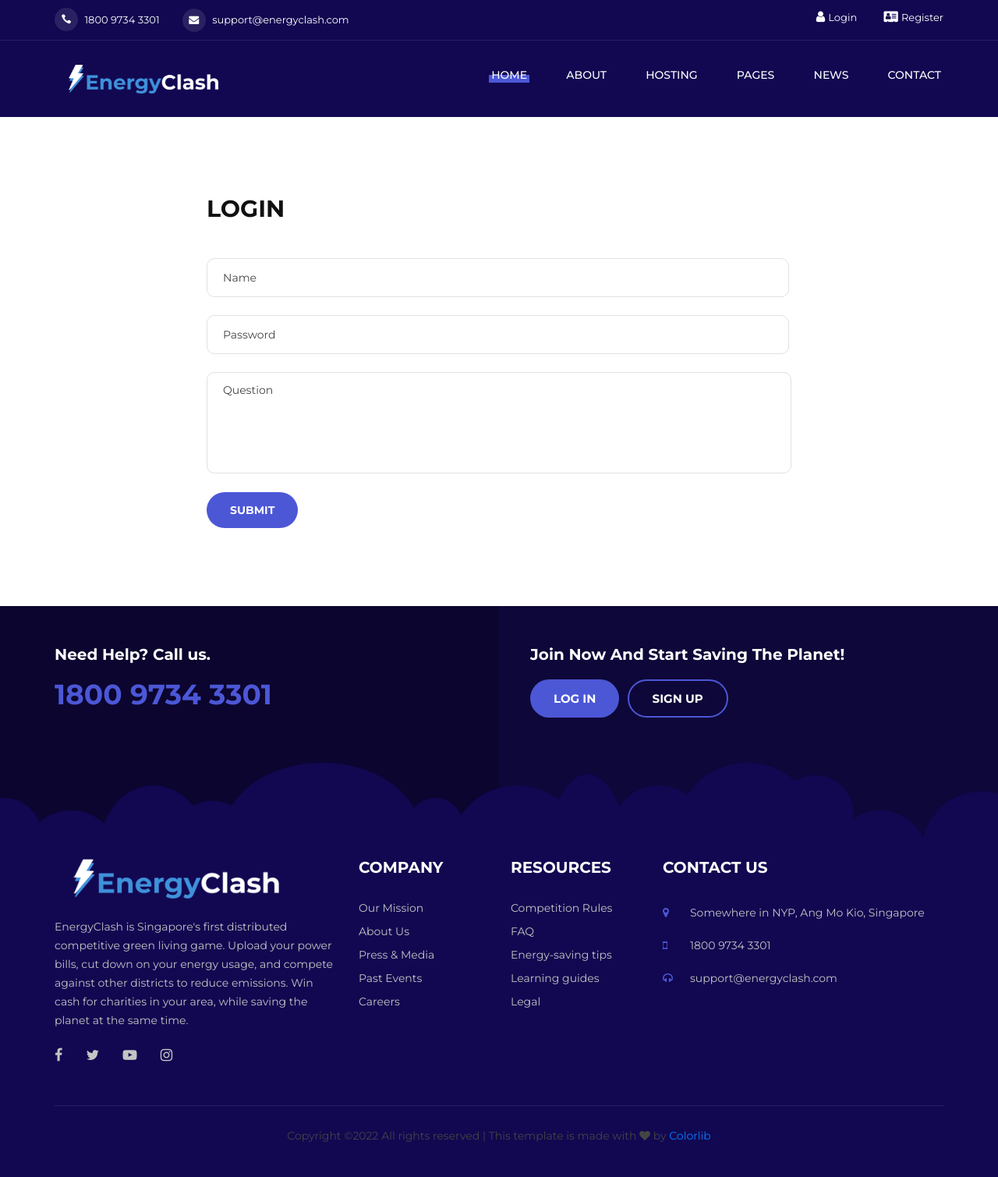
After one commit to adoreblvnk/EnergyClash, a Flask app: page /login in a window 1280 px wide. The commit adds this page. Shown: the whole page at 78% size. Run offline with Flask 2, Linux system fonts and the light colour scheme; some libraries are stand-ins or nearby versions.

Commit message:
feat: login html

```diff
--- a/app.py
+++ b/app.py
@@ -37,6 +37,9 @@ def contact():
     return render_template("contact.html")
 
 # add routes here
+@app.route("/login", methods=("GET", "POST"))
+def login():
+    return render_template("login.html")
 
 @app.errorhandler(404)
 def page_not_found(e):
--- a/static/css/style.css
+++ b/static/css/style.css
@@ -2474,7 +2474,7 @@ ol {
 .contact-form form .input-list input {
 	font-size: 14px;
 	color: #444444;
-	width: calc(33.33% - 23px);
+	width: calc(100.0% - 23px);
 	height: 50px;
 	padding-left: 20px;
 	border: 1px solid #e1e1e1;
--- /dev/null
+++ b/templates/login.html
@@ -0,0 +1,24 @@
+{% extends "layout.html" %} {% block body %}
+
+<!-- login form -->
+<div class="contact-form spad">
+  <div class="container">
+    <div class="row d-flex justify-content-center">
+      <div class="col-lg-8">
+        <h3>LOGIN</h3>
+        <form action="#">
+          <div class="input-list">
+            <input type="text" placeholder="Name" />
+          </div>
+          <div class="input-list">
+            <input type="text" placeholder="Password" />
+          </div>
+          <textarea placeholder="Question"></textarea>
+          <button type="submit" class="site-btn">Submit</button>
+        </form>
+      </div>
+    </div>
+  </div>
+</div>
+
+{% endblock %}
```
